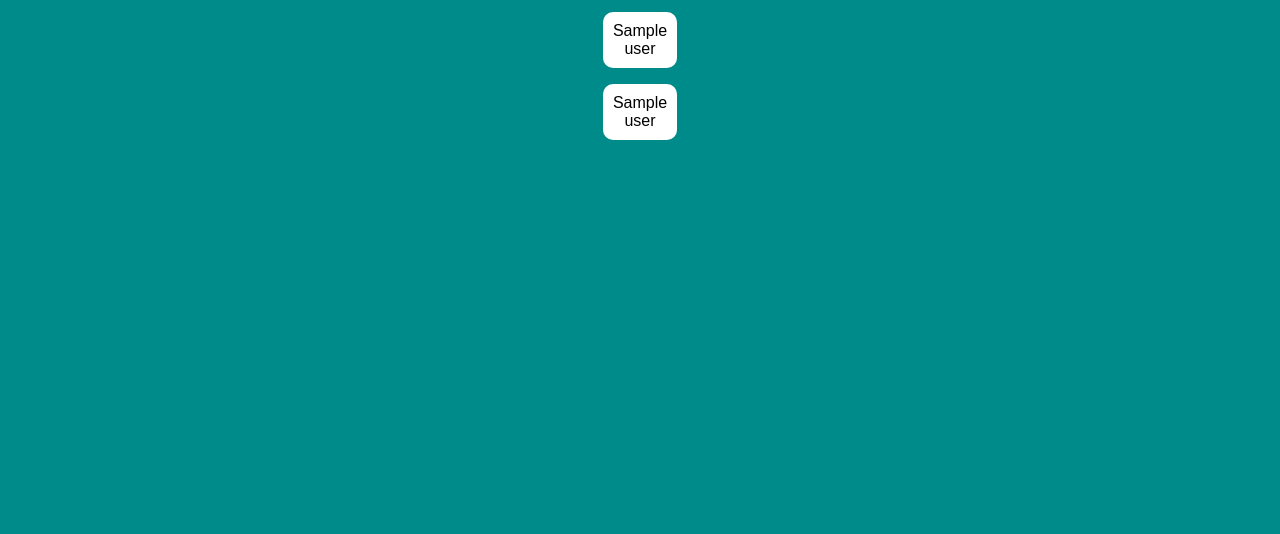
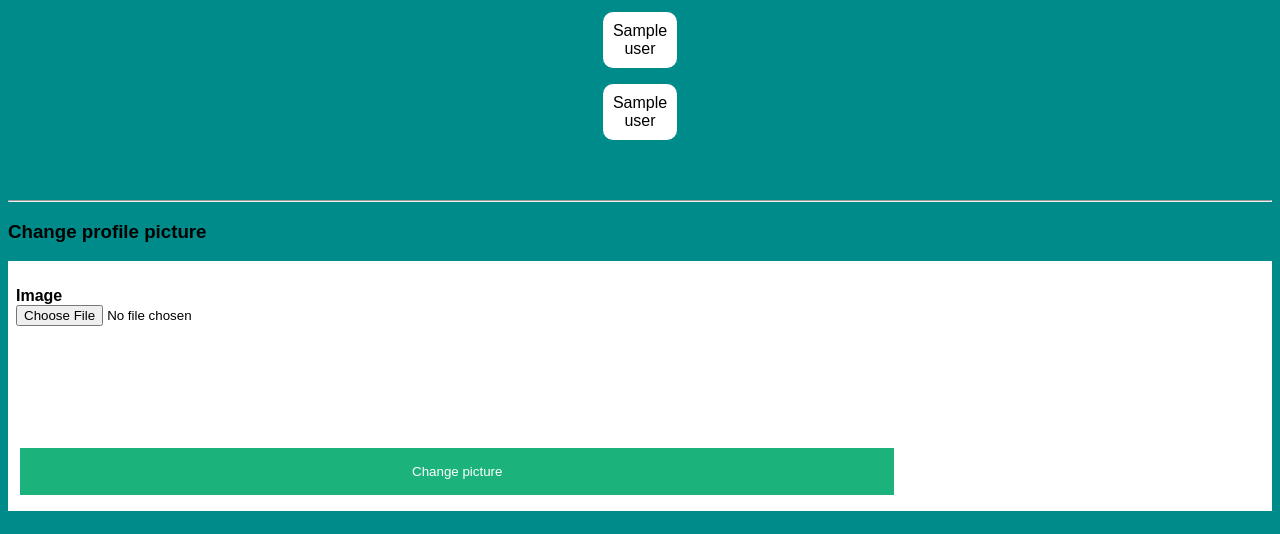
Before and after one commit to ShankarenfoPannagianiDharma/NotePack, a Flask app: template templates/Profile.html in a window 1280 px wide. Shown: the part 266-800 px from the top of the page. Run offline with Flask 2, Linux system fonts and the light colour scheme; the template is opened without the code that fills it: most values are stand-ins (such as "Sample title", 1, 10 or a date in 2020).

Commit message:
Update Profile.html

```diff
--- a/templates/Profile.html
+++ b/templates/Profile.html
@@ -7,10 +7,42 @@
     </head>
     <body onload="loadProfile()">
         <p>
-            <img src="{{ url_for('static',filename='resources/PlaceholderPerson.bmp') }}" width="200" height="200">
+            <img src="{{ url_for('static',filename='userimages/'+userData[4]) }}" width="200" height="200">
         </p>
         <br>
         <p>{{userData[1]}}</p>
         <p>{{userData[3]}}</p>
+        <br>
+    <br>
+    <hr>
+    <h3>Change profile picture</h3>
+    <form name="RegForm" action="/change_picture" method="post">
+        <div class="container">
+            <br><label for="Image"><b>Image</b><br></label>
+            <input type="file" id="Image" name="Image" accept="image/png, image/jpeg">
+            <br>
+            <input id="ImageB64" name="ImageB64" type="hidden">
+            <img id="img" height="150">
+
+            <button type="submit" class="registerbtn">Change picture</button>
+        </div>
+
+    </form>
+    <script>
+        function readFile() {
+            if (this.files && this.files[0]) {
+                var FR = new FileReader();
+                FR.addEventListener("load", function (e) {
+                    document.getElementById("img").src = e.target.result;
+                    document.getElementById("ImageB64").value = e.target.result.split(';base64,')[1];
+                    console.log(e.target.result.split(';base64,')[1])
+                });
+                FR.readAsDataURL(this.files[0]);
+            }
+
+        }
+
+        document.getElementById("Image").addEventListener("change", readFile);
+    </script>
     </body>
 </html>
```
